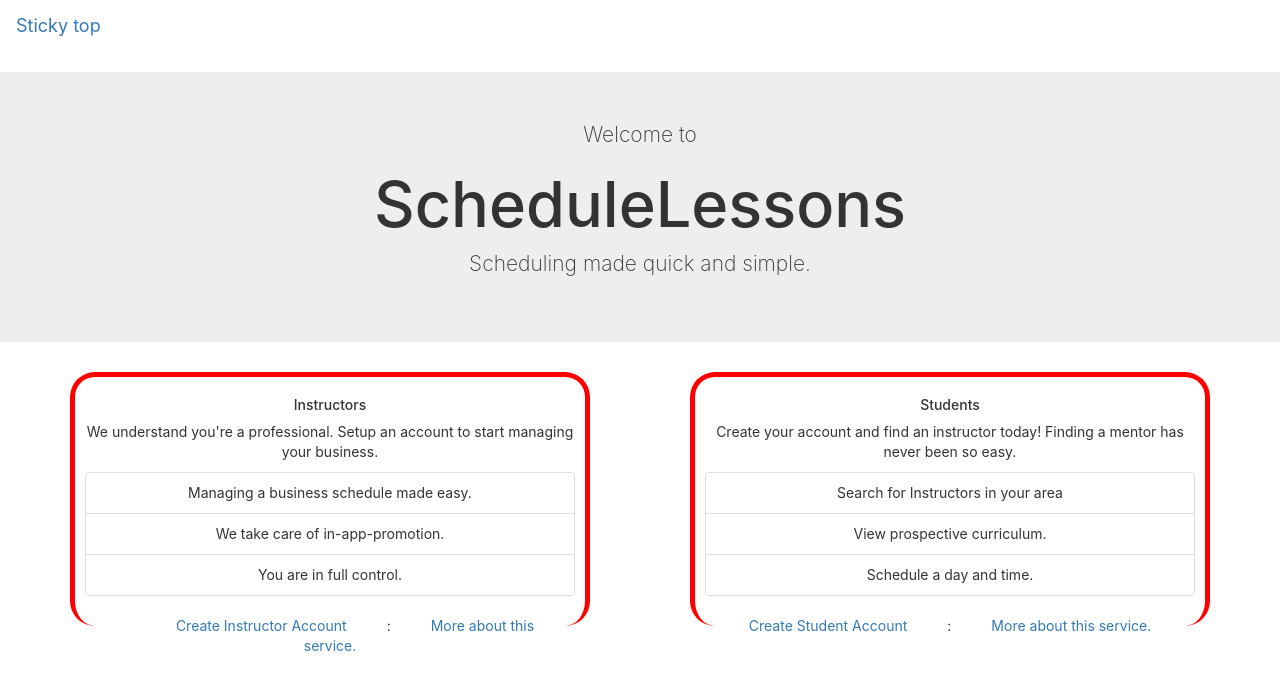
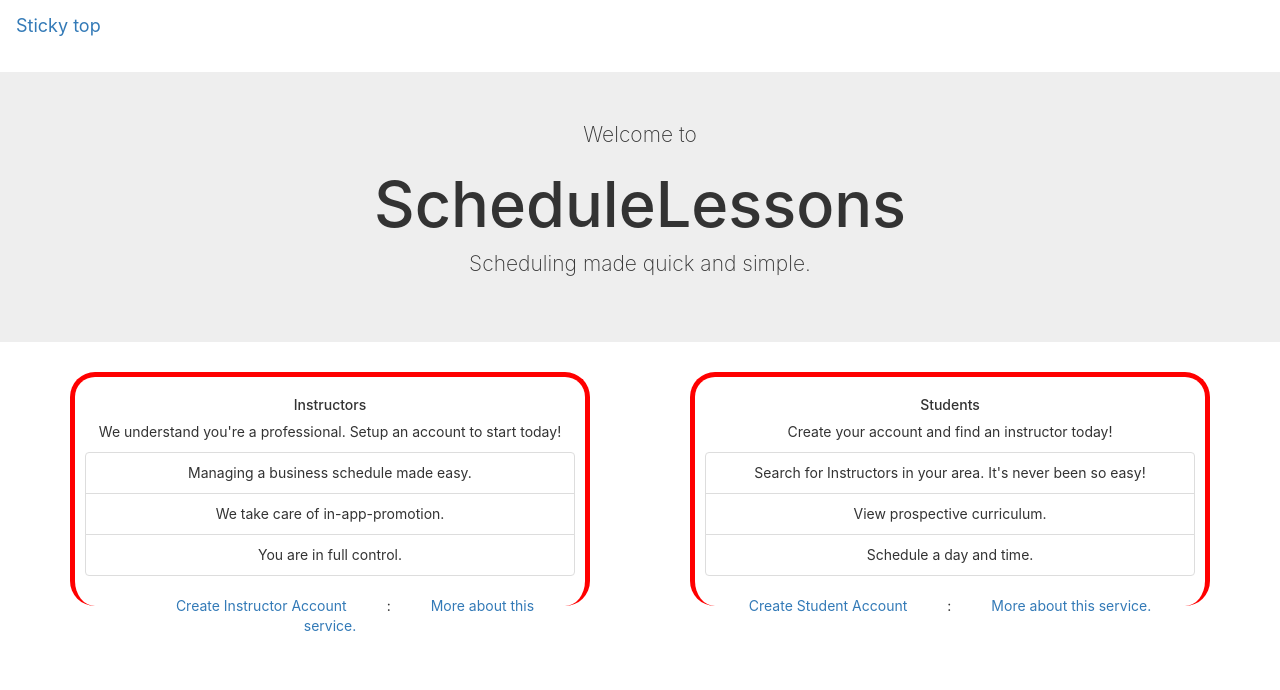
Before and after one commit to emilycarrubba/ScheduleLessons, a React (Create React App) app in the folder project3/: page / in a window 1280 px wide. Shown: the top 690 px of the page. Built offline with nearby package versions, Linux system fonts and the light colour scheme.

Commit message:
Fixed spelling errors, cleaned up home page

```diff
--- a/project3/src/App.js
+++ b/project3/src/App.js
@@ -19,7 +19,7 @@ class App extends Component {
               <div className="col-md-6 center rightSpace ">
                 <Card
                   cardTitle="Instructors"
-                  mainText="We understand you're a professional. Setup an account to start managing your business."
+                  mainText="We understand you're a professional. Setup an account to start today!"
                   liOne="Managing a business schedule made easy."
                   liTwo="We take care of in-app-promotion."
                   liThree="You are in full control."
@@ -29,9 +29,8 @@ class App extends Component {
               <div className="col-md-6 leftSpace ">
                 <Card
                   cardTitle="Students"
-                  mainText="Create your account and find an instructor today! Finding a mentor has
-          never been so easy."
-                  liOne="Search for Instructors in your area"
+                  mainText="Create your account and find an instructor today!"
+                  liOne="Search for Instructors in your area. It's never been so easy!"
                   liTwo="View prospective curriculum."
                   liThree="Schedule a day and time."
                   identity="Student"
```
